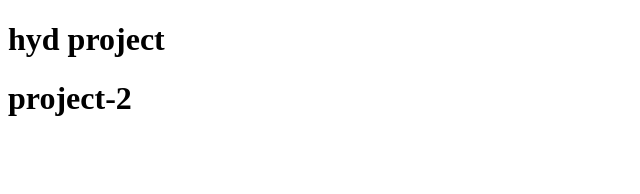
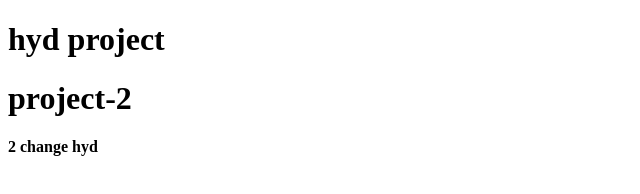
Before and after one commit to Gollapallishivateja/cloneproject, a plain HTML site: page index.html in a window 1280 px wide. Shown: the whole page, without its empty margins (0-640 px from the left). Drawn offline with Linux system fonts and the light colour scheme.

Commit message:
hyderabad

```diff
--- a/index.html
+++ b/index.html
@@ -8,5 +8,6 @@
 <body>
     <h1> hyd project</h1>
     <h1>project-2</h1>
+    <h4> 2 change hyd </h4>
 </body>
 </html>
```
